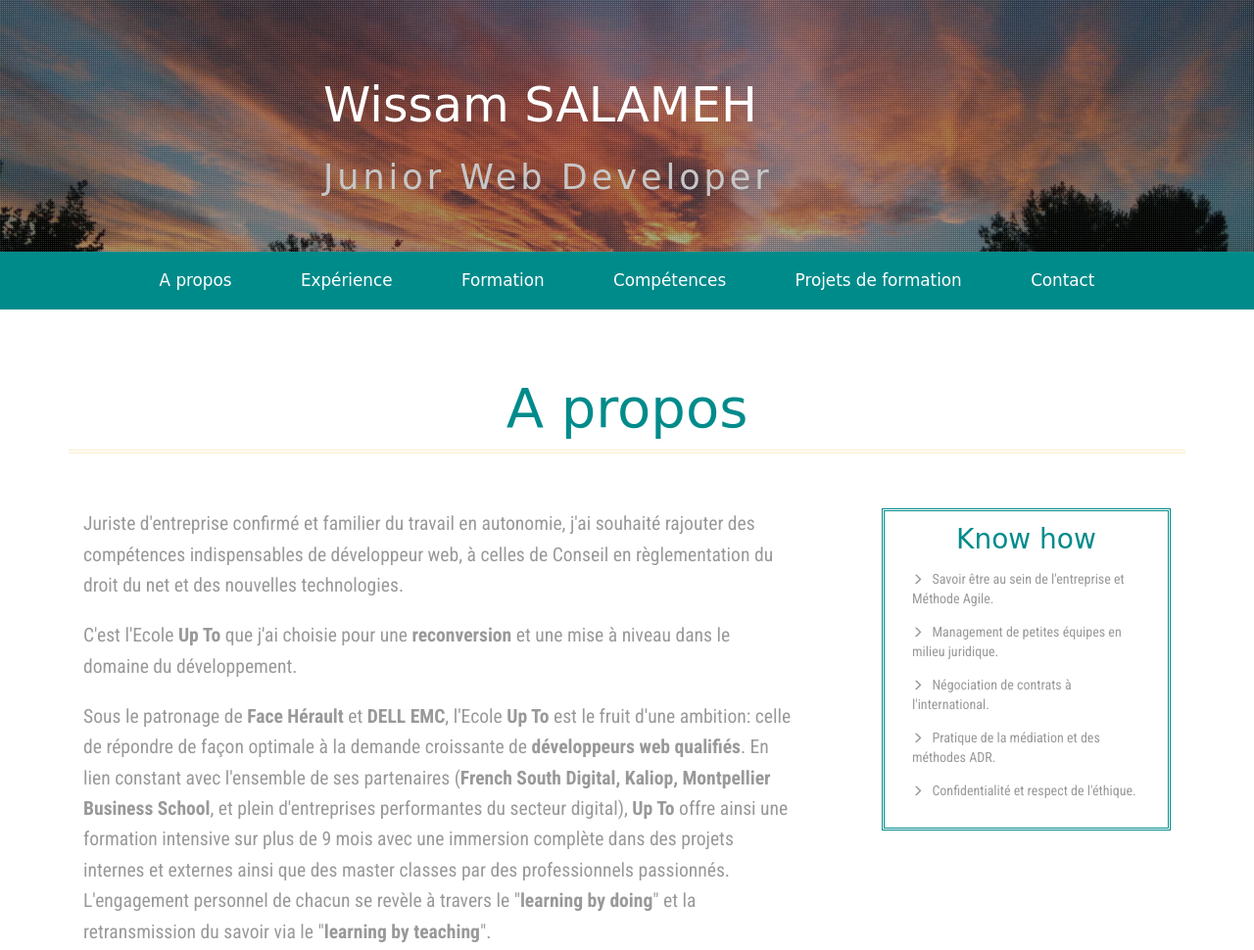
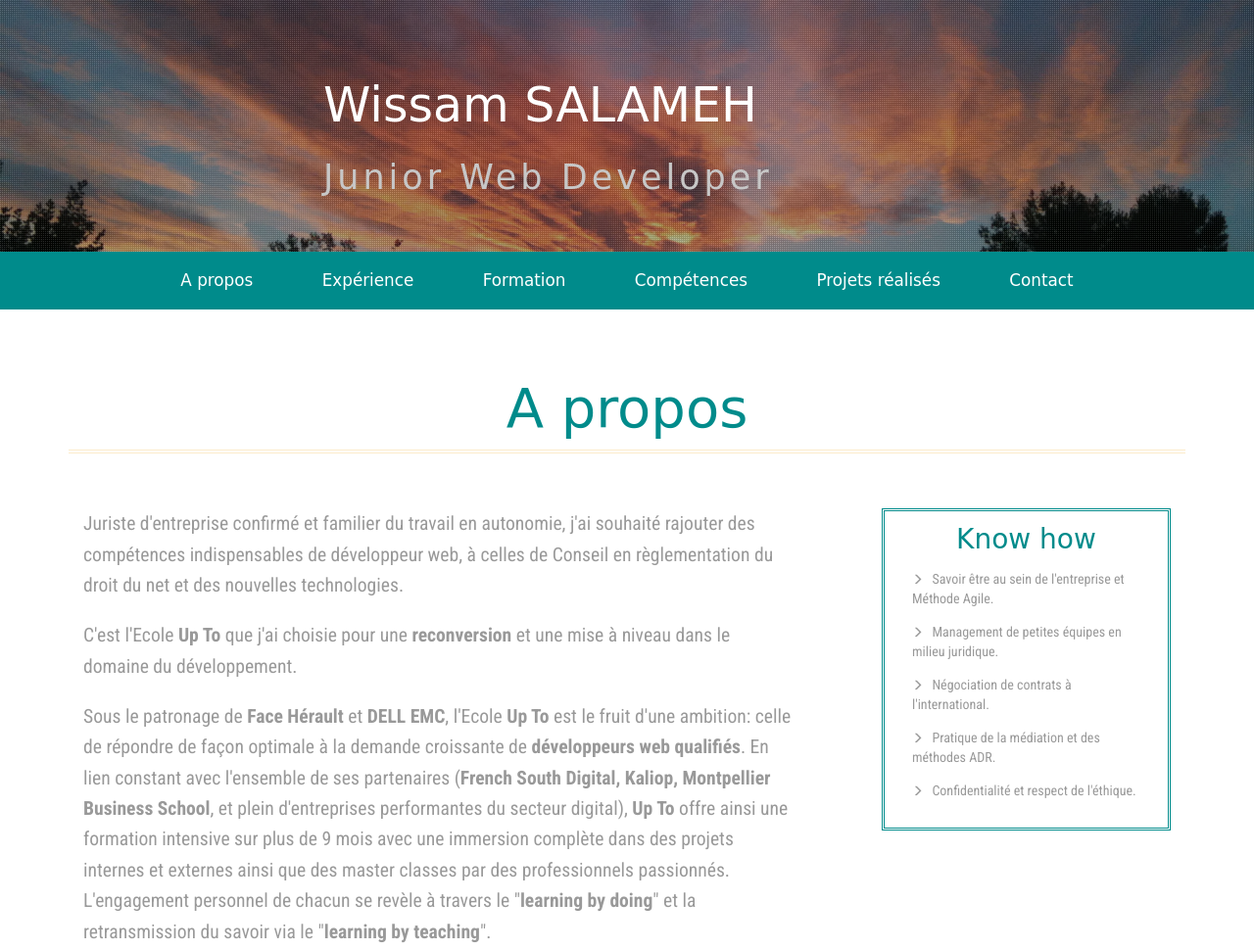
Before and after one commit to WissamSALAMEH/MyCV, a plain HTML site: page index.html in a window 1280 px wide. Shown: the top 970 px of the page at 98% size. Drawn offline with Linux system fonts and the light colour scheme; a web font is replaced by a local one.

Commit message:
rectification erreur mineure

```diff
--- a/index.html
+++ b/index.html
@@ -92,7 +92,7 @@
 						<li><a href="#work" class="scroll">Expérience</a></li>
 						<li><a href="#education" class="scroll">Formation</a></li>
 						<li><a href="#skills" class="scroll">Compétences</a></li>
-						<li><a href="#projects" class="scroll">Projets de formation</a></li>
+						<li><a href="#projects" class="scroll">Projets réalisés</a></li>
 						<li><a href="#contact" class="scroll">Contact</a></li>
 					</ul>
 					<div class="clearfix"> </div>
@@ -269,7 +269,7 @@
 	<!--portfolio-->
 	<div id="projects" class="portfolio">
 		<div class="container">
-			<h3 class="title wow zoomInLeft animated" data-wow-delay=".5s">Projets de formation</h3>
+			<h3 class="title wow zoomInLeft animated" data-wow-delay=".5s">Projets réalisés</h3>
 			<div class="sap_tabs">
 				<div id="horizontalTab" style="display: block; width: 100%; margin: 0px;">
 					<ul class="resp-tabs-list wow fadeInUp animated" data-wow-delay=".7s">
```
